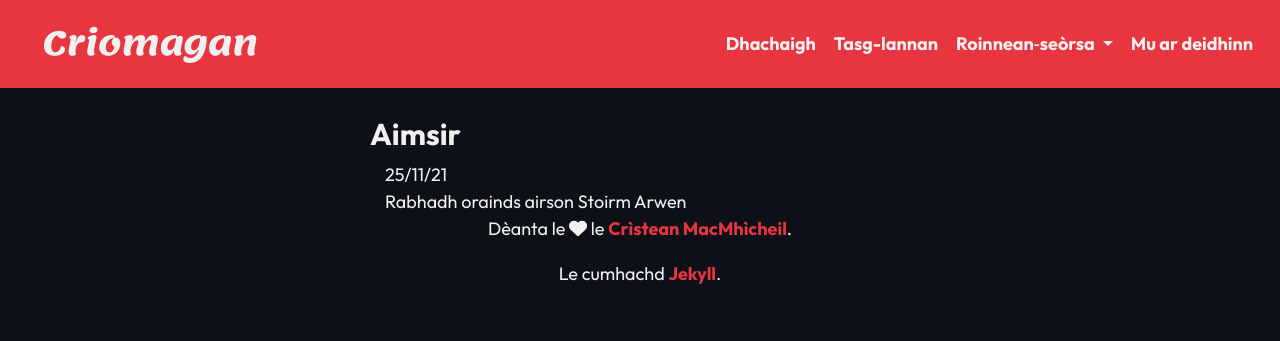
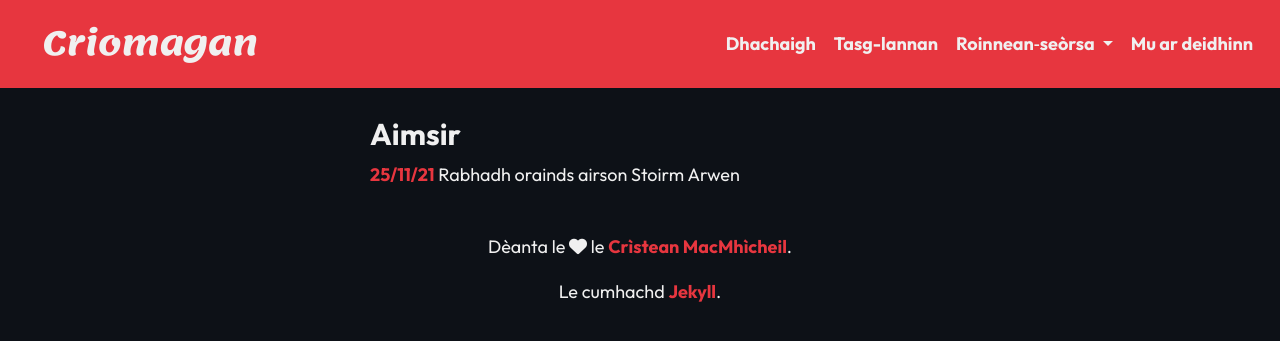
Before and after one commit to angeidheal/angeidheal.github.io, a Jekyll site: the page built from category/aimsir.md, in a window 1280 px wide. Shown: the top 341 px of the page. Built offline with Jekyll 4.4.1, drawn with Linux system fonts in a browser that asks for light colours; nearby versions of some CDN libraries.

Commit message:
Update category.html

```diff
--- a/_layouts/category.html
+++ b/_layouts/category.html
@@ -11,7 +11,7 @@ layout: page
 
 {% for post in site.categories[page.category] %}
 
-  <div class="col-md-4">{{ post.date | date: "%d/%m/%y" }}</div>
-  <div class="col-md-8"><a href="{{ site.baseurl }}{{ post.url }}">{{ post.title }}</a></div>
+  <p><a href="{{ site.baseurl }}{{ post.url }}">{{ post.date | date: "%d/%m/%y" }}</a> {{ post.title }}</a></p>
+  <br/>
 
 {% endfor %}
```
